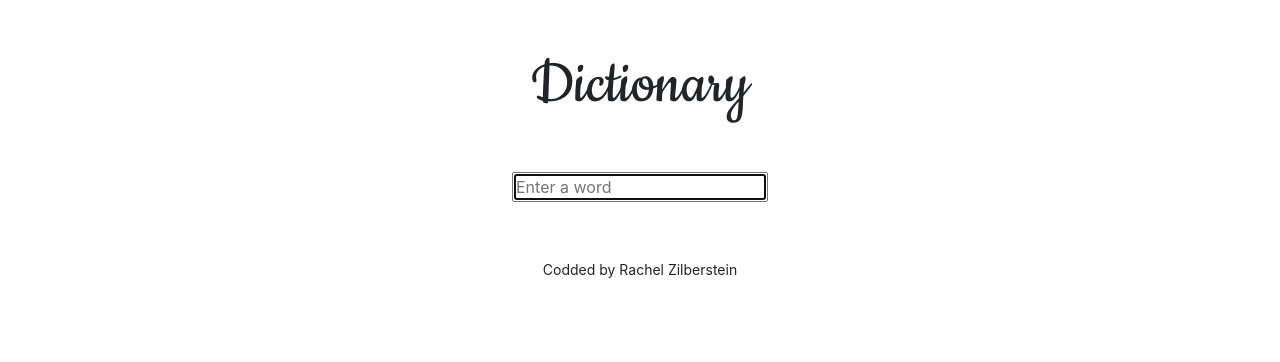
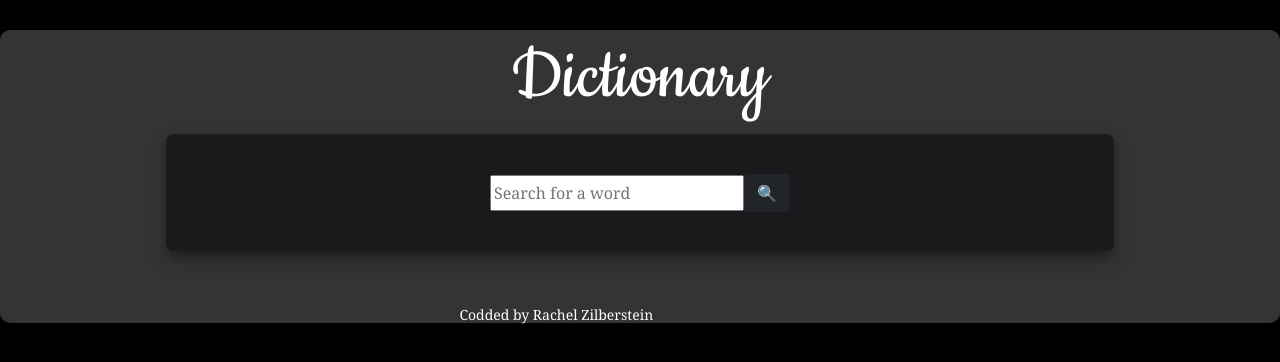
Before and after one commit to Rachelz85/dictionary-project, a React (Create React App) app: page / in a window 1280 px wide. Shown: the top 362 px of the page. Built offline with nearby package versions, Linux system fonts and the light colour scheme.

Commit message:
Styled the app

```diff
--- a/package.json
+++ b/package.json
@@ -7,9 +7,13 @@
     "@testing-library/react": "^13.1.1",
     "@testing-library/user-event": "^13.5.0",
     "axios": "^0.26.1",
+    "bootstrap": "^5.1.3",
+    "chroma-js": "^2.4.2",
     "react": "^18.0.0",
+    "react-bootstrap": "^2.3.0",
     "react-dom": "^18.0.0",
     "react-scripts": "5.0.1",
+    "react-simple-audio-player": "^2.0.0",
     "web-vitals": "^2.1.4"
   },
   "scripts": {
--- a/public/index.html
+++ b/public/index.html
@@ -20,7 +20,7 @@
     />
     <title>Dictionary App</title>
   </head>
-  <body>
+  <body style="background-color: #000000;">
     <noscript>You need to enable JavaScript to run this app.</noscript>
     <div id="root"></div>
 
--- a/src/App.css
+++ b/src/App.css
@@ -1,12 +1,28 @@
+.App {
+  max-width: 100%;
+  background-color: rgb(52, 52, 52);
+  border-radius: 10px;
+  height: auto;
+}
+
 .App-header {
-  margin: 45px;
+  margin-top: 30px;
   text-align: center;
   font-size: 68px;
+  color: #FFFFFF;
   font-family: "Cookie", cursive, Cambria, Cochin, Georgia, Times,
     "Times New Roman", serif;
+}
+
+.App h1 {
+  font-size: 80px;
 }
 
 .App-footer {
   text-align: center;
   margin: 55px 0;
+  color: #FFFFFF;
+  width: 85%;
+  line-height: 17px;
+  font-family: Cambria, Cochin, Georgia, Times, "Times New Roman", serif;
 }
--- a/src/App.js
+++ b/src/App.js
@@ -7,7 +7,7 @@ function App() {
     <div className="App">
     <div className="container">
       <header>
-        <h1  className="App-header">Dictionary</h1>
+<h1  className="App-header">Dictionary</h1>
       </header>
       <main>
         <Dictionary />
--- a/src/Dictionary.css
+++ b/src/Dictionary.css
@@ -1,4 +1,34 @@
-.Dictionary {
+.Dictionary input {
+    line-height: 30px;
+    position: relative;
+    top: 2px;
+    width: auto;
+}
+
+.Dictionary .searchBar {
     text-align: center;
-    margin-top: 45px;
+    padding: 19px;
+    display: block;
+    font-family: Cambria, Cochin, Georgia, Times, "Times New Roman", serif;
 }
+
+.Dictionary section {
+  background-color: #1a1a1c;
+  margin: 0 auto;
+  margin-bottom: 50px;
+  border-radius: 8px;
+  padding: 20px;
+  box-shadow: 0 10px 20px rgba(0, 0, 0, 0.19), 0 6px 6px rgba(0, 0, 0, 0.23);
+  color: #FFFFFF;
+  width: 85%;
+  transition: 2s;
+  line-height: 17px;
+  font-family: Cambria, Cochin, Georgia, Times, "Times New Roman", serif;
+}
+
+.Dictionary section:hover {
+  background-color: black;
+  transform: scale(1.1);
+  color: #852ee8;
+  box-shadow: 10px 20px 40px black;
+}
--- a/src/Dictionary.js
+++ b/src/Dictionary.js
@@ -11,7 +11,7 @@ export default function Dictionary() {
         setResults(response.data[0]);
     }
 
-    function search(event) {
+    function handleSearch(event) {
         event.preventDefault();
 
        // documentation: https://dictionaryapi.dev/e
@@ -19,16 +19,31 @@ export default function Dictionary() {
     axios.get(apiUrl).then(handleResponse);
   }
 
-    function handleKeywordChange(event) {
+    function keywordChange(event) {
         setKeyword(event.target.value);
     }
 
     return (
-       <div className="Dictionary">
-           <form className="mb-3" onSubmit={search}>
-               <input type="search" autoFocus={true} placeholder="Enter a word" onChange={handleKeywordChange}/>
-           </form>
-           <Results results={results} />
+        <div className="Dictionary">
+        <section>
+          <form onSubmit={handleSearch}>
+            <span className="searchBar">
+              <input
+                type="search"
+                onChange={keywordChange}
+                placeholder="Search for a word  "
+              ></input>
+              <button
+                type="button"
+                className="btn btn-dark"
+                onClick={handleSearch}
+              >
+                🔍
+              </button>
+            </span>
+          </form>
+        </section>
+        <Results results={results} />
        </div>
    );
 }
--- /dev/null
+++ b/src/Meaning.css
@@ -0,0 +1,12 @@
+.Meaning .definiition {
+    font-size: 17px;
+}
+
+.Meaning .example {
+    font-size: 14px;
+    opacity: 0.7;
+}
+    .Meaning .partOfSpeech {
+        padding-bottom: 22px;
+        text-transform: capitalize;
+    }
--- a/src/Meaning.js
+++ b/src/Meaning.js
@@ -1,23 +1,26 @@
 import React from "react";
 import Synonyms from "./Synonyms";
+import "./Meaning.css";
 
 export default function Meaning(props) {
   return (
     <div className="Meaning">
-      <h3>{props.meaning.partOfSpeech}</h3>
-      {props.meaning.definitions.map(function (definition, index) {
+      <h3 className="partOfSpeech">{props.meaning.partOfSpeech}</h3>
+      {props.meaning.definitions.map((definition, index) => {
         return (
           <div key={index}>
-            <p>
-              <strong>Definition:</strong> {definition.definition}
-              <br />
-              <strong>Example:</strong>
-              <em>{definition.example}</em>
-              <Synonyms synonyms={definition.synonyms} />
+            <p className="definition">{definition.definition}
+              <em>
+                <p className="example">
+                {definition.example}
+                </p>
+                </em>
+                <br />
             </p>
           </div>
         );
       })}
+      <Synonyms synonyms={props.meaning.synonyms} />
     </div>
   );
 }
--- a/src/Phonetic.js
+++ b/src/Phonetic.js
@@ -1,13 +1,25 @@
 import React from "react";
+import { Row, Col } from "react-bootstrap";
+import PlayAudio from "react-simple-audio-player";
+import chroma from "chroma-js";
+import "./Phonetics.css";
 
-export default function Phonetic(props) {
-    console.log(props.phonetic);
-return (
-<div className="Phonetic">
-    <a href={props.phonetic.audio} target="_blank" rel="noreferrer">
-        Listen
-    </a>
-    {props.phonetic.text}
-</div>
-);
+export default function Phonetics(props) {
+  // console.log(props.phonetic) to show data audio/text;
+  const colorScale = chroma.scale(["#565a63", "#ffffff"]).mode("lch").colors(5);
+  //imported a simple audio player - can change color via chroma.scale
+  return (
+    <div className="Phonetics">
+      <Row>
+        <Col className="audio">
+          <PlayAudio
+            url={props.phonetic.audio}
+            colorScale={colorScale}
+            width="30px"
+          />
+        </Col>
+        <Col>{props.phonetic.text}</Col>
+      </Row>
+    </div>
+  );
 }
--- /dev/null
+++ b/src/Phonetics.css
@@ -0,0 +1,8 @@
+.Phonetics {
+    margin-bottom: 5px;
+}
+
+.Phonetics .audio {
+    display: block;
+    text-align: right;
+}
--- /dev/null
+++ b/src/Results.css
@@ -0,0 +1,4 @@
+.Results .wordSearched {
+    text-transform: capitalize;
+    text-align: center;
+}
--- a/src/Results.js
+++ b/src/Results.js
@@ -1,25 +1,32 @@
 import React from "react";
 import Meaning from "./Meaning";
 import Phonetic from "./Phonetic";
+import "./Results.css";
 
 
 export default function Results(props) {
     if(props.results) {
         return (
         <div className="Results">
-            <h2>{props.results.word}</h2>
-            {props.results.phonetics.map(function(phonetic, index) {
+            <section>
+            <h2 className="wordSearched">{props.results.word}</h2>
+            {props.results.phonetics
+            .filter((phonetic) => {
+              return phonetic.audio;
+            })
+            .map((phonetic, index) => {
               return (
                 <div key={index}>
                   <Phonetic phonetic={phonetic} />
                 </div>
-                )
+              );
             })}
-             {props.results.meanings.map (function(meaning, index){
+        </section>
+        {props.results.meanings.map((meaning, index) => {
           return (
-                     <div key={index}>
+            <section key={index}>
               <Meaning meaning={meaning} />
-                     </div>
+            </section>
           );
         })}
       </div>
```
Also changed, not shown: 1 other file (tests, documents, lock files or other folders). Lines whose indentation alone changed are shown as unchanged.
